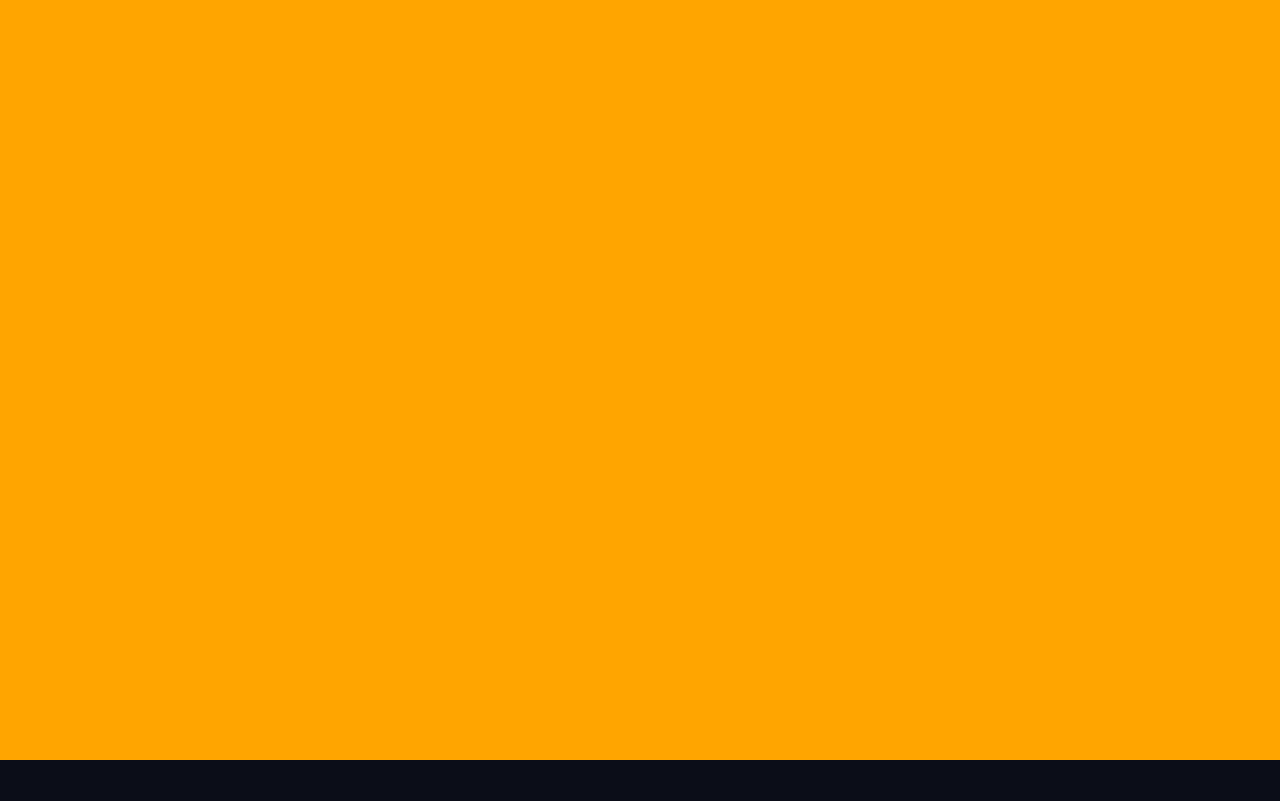
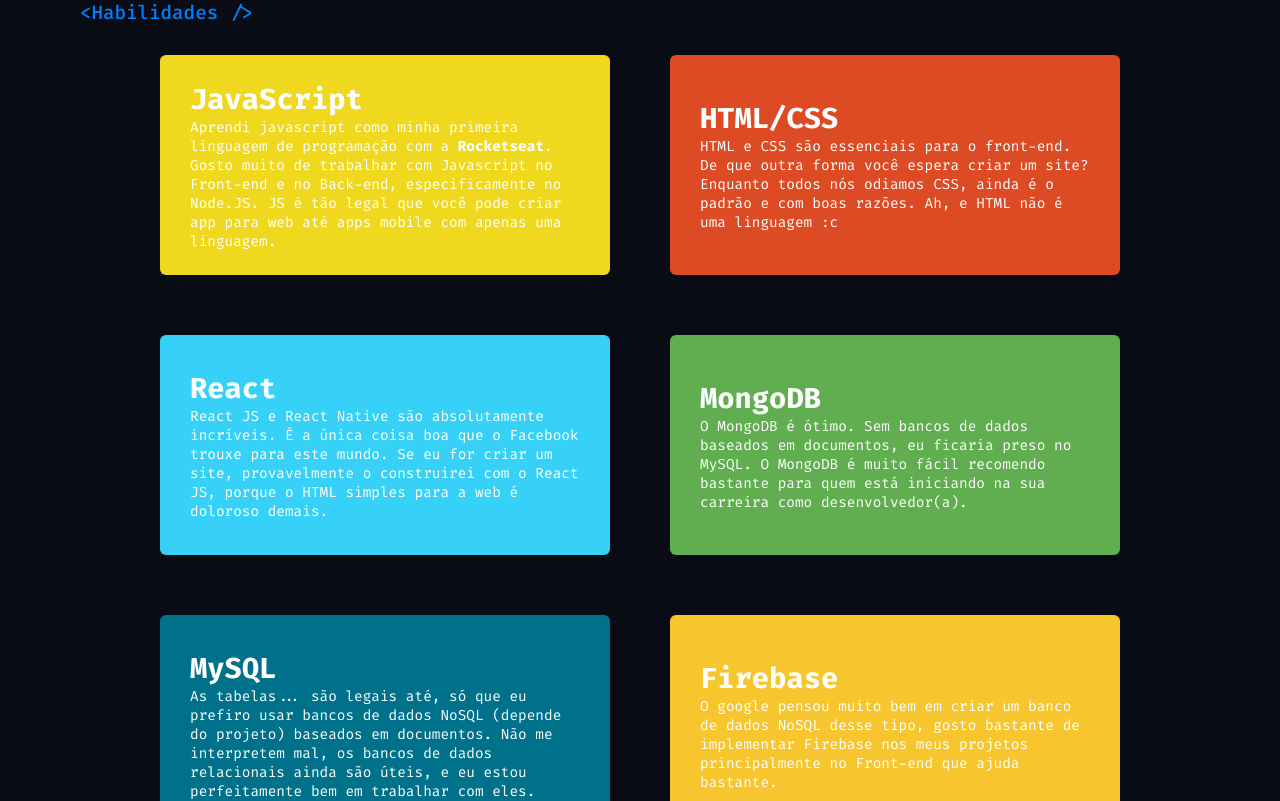
Before and after one commit to izakdvlpr/website, a Next.js app: page / in a window 1280 px wide. Shown: the part 1720-2521 px from the top of the page. Built offline with nearby package versions, Linux system fonts and the light colour scheme.

Commit message:
fix(index.tsx): list

```diff
--- a/src/components/Skills/index.tsx
+++ b/src/components/Skills/index.tsx
@@ -1,9 +1,86 @@
 import React from 'react';
 
-import { Container } from './styles';
+import { Container, Category, List, Item, ExternalLink } from './styles';
 
 const Skills: React.FC = () => {
-  return <Container />;
+  return (
+    <Container>
+      <Category>
+        {'<'}Habilidades{' />'}
+      </Category>
+
+      <List>
+        <Item color="#EFD81D">
+          <h1>JavaScript</h1>
+          <p>
+            Aprendi javascript como minha primeira linguagem de programação com
+            a{' '}
+            <ExternalLink href="https://youtube.com/rocketseat" color="#EFD81D">
+              Rocketseat
+            </ExternalLink>
+            . Gosto muito de trabalhar com Javascript no Front-end e no
+            Back-end, especificamente no Node.JS. JS é tão legal que você pode
+            criar app para web até apps mobile com apenas uma linguagem.
+          </p>
+        </Item>
+        <Item color="#DD4B25">
+          <h1>HTML/CSS</h1>
+          <p>
+            HTML e CSS são essenciais para o front-end. De que outra forma você
+            espera criar um site? Enquanto todos nós odiamos CSS, ainda é o
+            padrão e com boas razões. Ah, e HTML não é uma linguagem :c
+          </p>
+        </Item>
+        <Item color="#37D1F7">
+          <h1>React</h1>
+          <p>
+            React JS e React Native são absolutamente incríveis. É a única coisa
+            boa que o Facebook trouxe para este mundo. Se eu for criar um site,
+            provavelmente o construirei com o React JS, porque o HTML simples
+            para a web é doloroso demais.
+          </p>
+        </Item>
+        <Item color="#61AE51">
+          <h1>MongoDB</h1>
+          <p>
+            O MongoDB é ótimo. Sem bancos de dados baseados em documentos, eu
+            ficaria preso no MySQL. O MongoDB é muito fácil recomendo bastante
+            para quem está iniciando na sua carreira como desenvolvedor(a).
+          </p>
+        </Item>
+        <Item color="#00718B">
+          <h1>MySQL</h1>
+          <p>
+            As tabelas... são legais até, só que eu prefiro usar bancos de dados
+            NoSQL (depende do projeto) baseados em documentos. Não me
+            interpretem mal, os bancos de dados relacionais ainda são úteis, e
+            eu estou perfeitamente bem em trabalhar com eles.
+          </p>
+        </Item>
+        <Item color="#F7C52D">
+          <h1>Firebase</h1>
+          <p>
+            {' '}
+            O google pensou muito bem em criar um banco de dados NoSQL desse
+            tipo, gosto bastante de implementar Firebase nos meus projetos
+            principalmente no Front-end que ajuda bastante.
+          </p>
+        </Item>
+        <Item color="#E94E31">
+          <h1>Git</h1>
+          <p>
+            Que tipo de desenvolvedor não usa o Git? É essencial para
+            praticamente qualquer projeto. O Git é ótimo no que faz, pois é um
+            sistema muito maduro. Ooh! Quase esqueci de{' '}
+            <ExternalLink href="https://github.com/zevdvlpr" color="#E94E31">
+              Meu github
+            </ExternalLink>
+            ! Confira :)
+          </p>
+        </Item>
+      </List>
+    </Container>
+  );
 };
 
 export default Skills;
--- a/src/components/Skills/styles.ts
+++ b/src/components/Skills/styles.ts
@@ -1,7 +1,117 @@
+import { shade } from 'polished';
 import styled from 'styled-components';
 
 export const Container = styled.div`
-  height: 100vh;
+  padding: 40px 80px;
 
-  background: orange;
+  background-color: ${({ theme }) => shade(0.3, theme.secondary)};
+
+  @media (max-width: 768px) {
+    padding: 40px 50px;
+  }
 `;
+
+export const Category = styled.h4`
+  font-size: 1.2rem;
+  font-weight: 500;
+
+  color: ${({ theme }) => theme.primary};
+
+  @media (max-width: 768px) {
+    font-size: 0.9rem;
+  }
+`;
+
+export const List = styled.ul`
+  display: flex;
+  flex-wrap: wrap;
+  align-items: center;
+  justify-content: center;
+
+  list-style: none;
+`;
+
+interface ItemProps {
+  color?: string;
+}
+
+export const Item = styled.li<ItemProps>`
+  width: 450px;
+  height: 220px;
+
+  margin: 30px;
+  padding: 30px;
+
+  display: flex;
+  flex-direction: column;
+  justify-content: center;
+
+  border-radius: 6px;
+
+  background-color: ${({ color }) => color};
+
+  > h1 {
+    font-size: 1.8rem;
+  }
+
+  > p {
+    font-size: 0.9rem;
+  }
+
+  @media (max-width: 768px) {
+    width: 100%;
+    height: 100%;
+
+    margin: 15px;
+    margin: 25px 30px;
+
+    h1 {
+      font-size: 1.5rem;
+    }
+
+    p {
+      font-size: 0.7rem;
+    }
+  }
+
+  @media (max-width: 320px) {
+    margin: 7px;
+  }
+`;
+
+interface LinkProps {
+  color: string;
+}
+
+export const ExternalLink = styled.a.attrs({
+  target: '_blank',
+  rel: 'noopener noreferrer',
+})<LinkProps>`
+  font-weight: 700;
+
+  color: ${({ theme }) => theme.white};
+
+  position: relative;
+
+  &::after {
+    height: 0.2rem;
+    width: 0;
+
+    margin-top: -0.2rem !important;
+    display: block;
+
+    position: absolute;
+    left: 0;
+
+    content: '';
+
+    background: ${({ color }) => shade(0.1, color)};
+    transition: width 0.3s ease, left 0.3s ease;
+  }
+
+  &:hover::after {
+    width: 100%;
+
+    left: 0;
+  }
+`;
```
